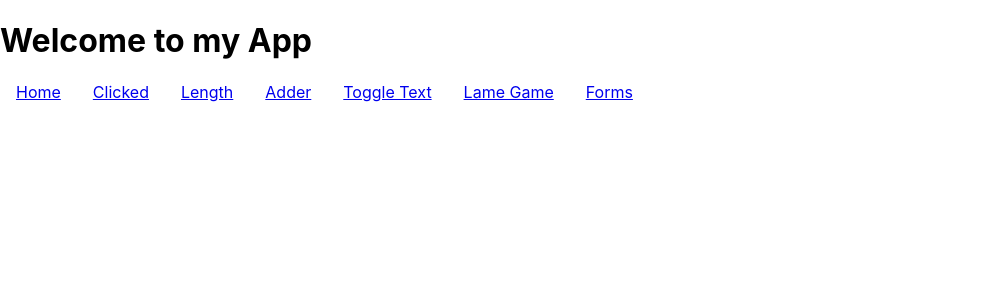
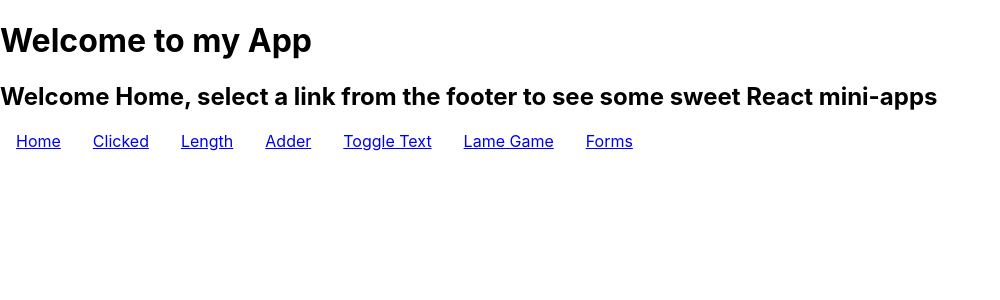
Before and after one commit to nosvalds/devMe-week9--react, a React (Create React App) app in the folder devme-react-exercises/: page / in a window 1280 px wide. Shown: the top 300 px of the page, without its empty margins (0-1000 px from the left). Built offline with nearby package versions, Linux system fonts and the light colour scheme.

Commit message:
05 Router - 404 complete

```diff
--- a/devme-react-exercises/src/App.js
+++ b/devme-react-exercises/src/App.js
@@ -1,6 +1,6 @@
 import React from 'react';
 import './App.css';
-import {BrowserRouter as Router, Route} from 'react-router-dom';
+import {BrowserRouter as Router, Route, Switch} from 'react-router-dom';
 
 import Header from './components/Header';
 import Clicked from './components/state/Clicked';
@@ -10,10 +10,15 @@ import ToggleText from './components/state/ToggleText';
 import LameGame from './components/tricksy_state/LameGame';
 import Forms from './components/forms/Forms';
 import Footer from './components/Footer';
+import FourOhFour from './components/FourOhFour';
 
 const App = () => (
     <Router>
         <Header>Welcome to my App</Header>
+        <Switch>
+            <Route exact path="/">
+                <h2>Welcome Home, select a link from the footer to see some sweet React mini-apps</h2>
+            </Route>
             <Route exact path="/clicked" component={Clicked} />
             <Route exact path="/length" component={Length} />
             <Route exact path="/adder" component={Adder} />
@@ -35,6 +40,8 @@ const App = () => (
                         }
                 />
             </Route>
+            <Route component={FourOhFour}/>
+        </Switch>
         <Footer/>
     </Router>
 )
--- a/devme-react-exercises/src/components/FourOhFour.js
+++ b/devme-react-exercises/src/components/FourOhFour.js
@@ -1,11 +1,10 @@
 import React from "react";
-import { Link } from "react-router-dom";
 
 const FourOhFour = () => (
     <>
         <h3>That ain't right: 404</h3>
-        <h3>You must be lost</h3>
-        <Link to="/"></Link>
+        <h3>You must be lost, but you did find this kitten</h3>
+        <img src="http://placekitten.com/250/250" alt="placeholder kitten" />
     </>
 )
 
```
Lines whose indentation alone changed are shown as unchanged.
